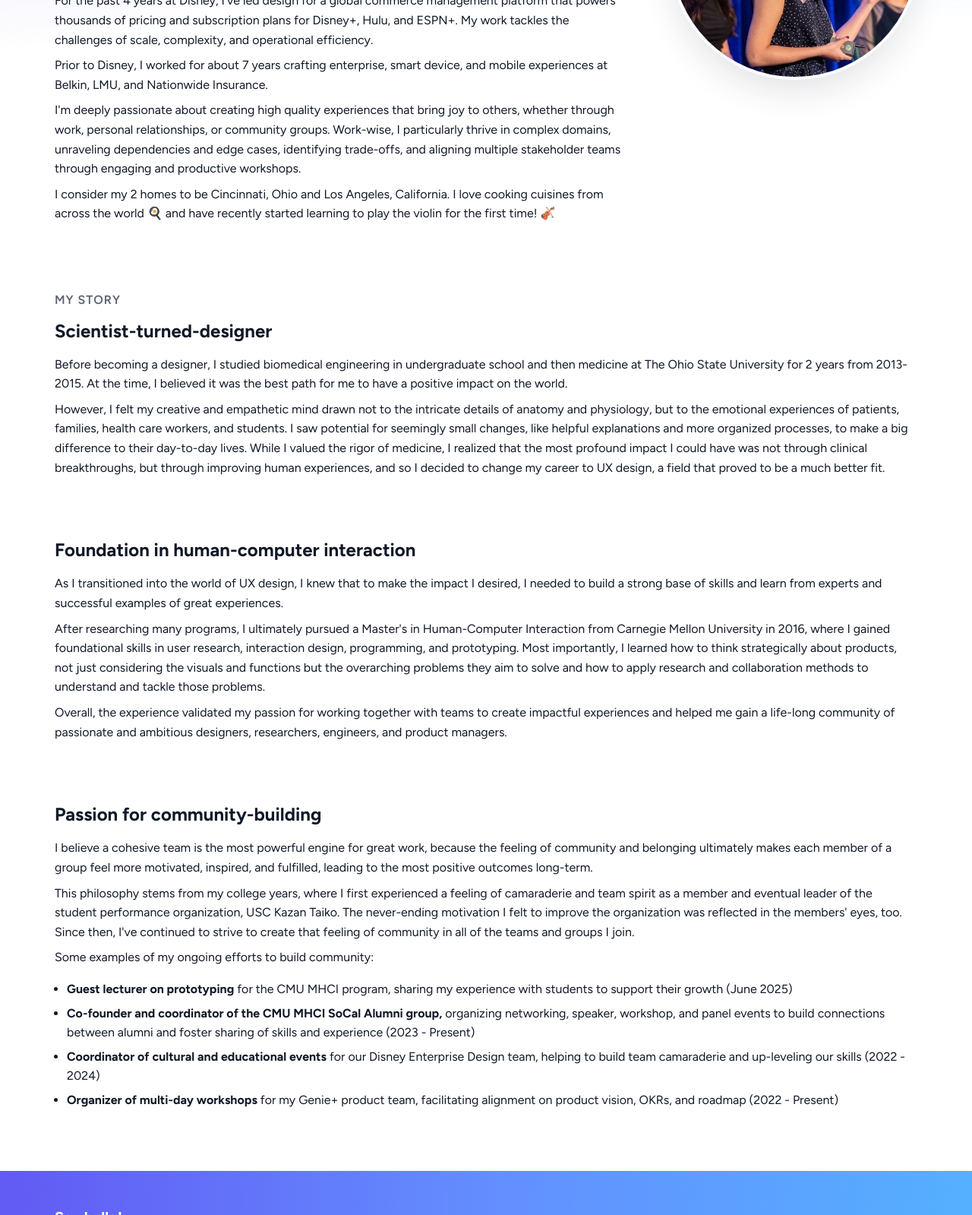
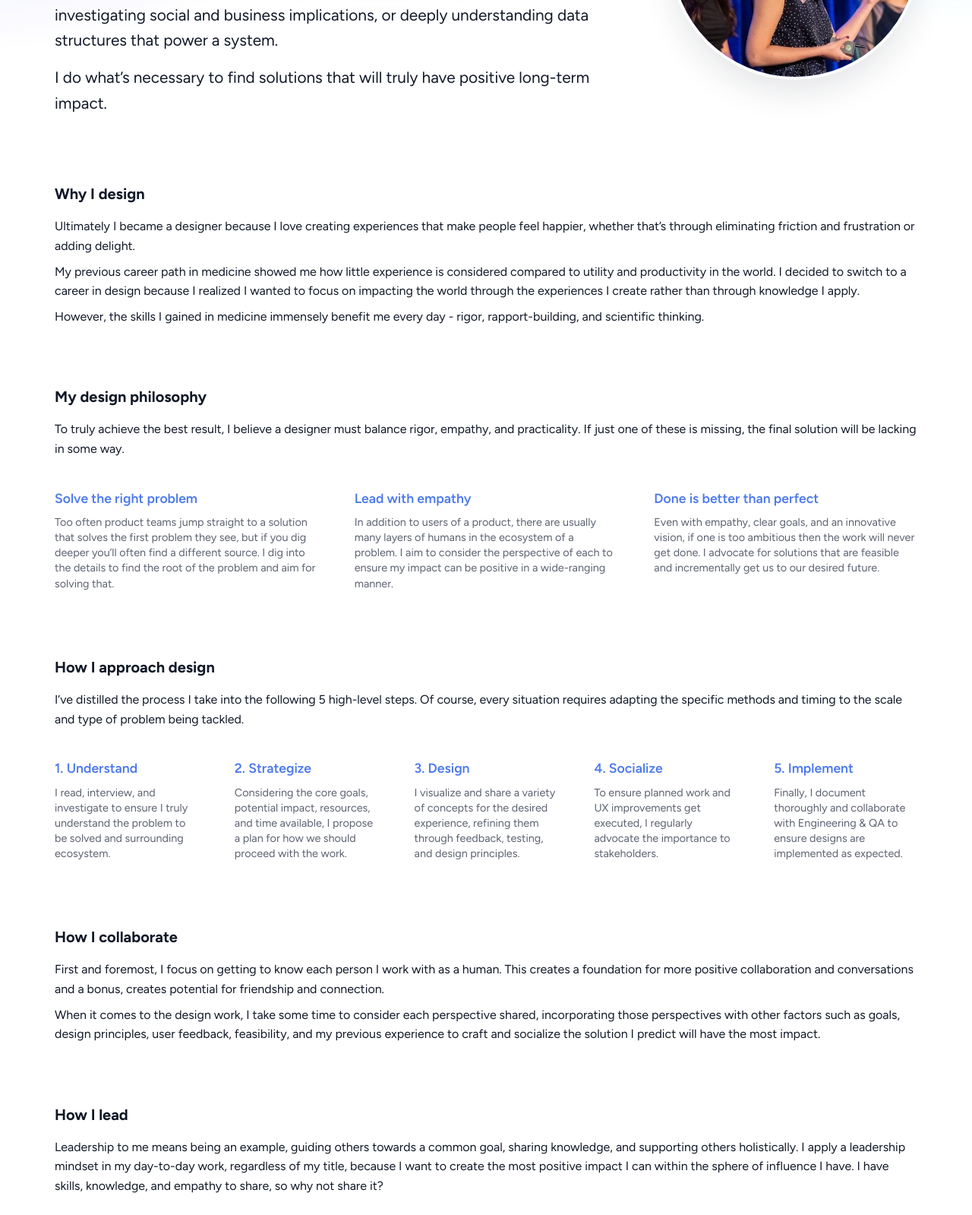
Before and after one commit to wincaroline/portfolio2026, a website: page about.html in a window 1280 px wide. Shown: the part 457-2056 px from the top of the page at 76% size. Drawn offline with Linux system fonts and the light colour scheme.

Commit message:
Updated About and Resume pages

```diff
--- a/about.html
+++ b/about.html
@@ -73,18 +73,15 @@
         <div class="hero__content">
           <p class="mb-40"><a href="index.html">← Home</a></p>
           <p class="eyebrow mb-12">About Me</p>
-          <h2>Hello! I'm Caroline, a Senior Product Designer on the Enterprise Design team at Disney.</h2>
-          <p class="mt-24">
-            For the past 4 years at Disney, I've led design for a global commerce management platform that powers thousands of pricing and subscription plans for Disney+, Hulu, and ESPN+. My work tackles the challenges of scale, complexity, and operational efficiency.
+          <h3>A problem solver at the core</h3>
+          <p class="mt-24 mb-16 headline">
+            I’m not afraid to get my hands dirty and jump straight into a complex and ambiguous
+            problem, whether that’s learning the intricacies of the ecosystem, investigating
+            social and business implications, or deeply understanding data structures that
+            power a system.
           </p>
-          <p>
-            Prior to Disney, I worked for about 7 years crafting enterprise, smart device, and mobile experiences at Belkin, LMU, and Nationwide Insurance.
-          </p>
-          <p>
-            I'm deeply passionate about creating high quality experiences that bring joy to others, whether through work, personal relationships, or community groups. Work-wise, I particularly thrive in complex domains, unraveling dependencies and edge cases, identifying trade-offs, and aligning multiple stakeholder teams through engaging and productive workshops.
-          </p>
-          <p>
-            I consider my 2 homes to be Cincinnati, Ohio and Los Angeles, California. I love cooking cuisines from across the world 🍳 and have recently started learning to play the violin for the first time! 🎻
+          <p class="headline">
+            I do what’s necessary to find solutions that will truly have positive long-term impact.
           </p>
         </div>
 
@@ -101,52 +98,203 @@
       </section>
 
       <section id="my-story" class="section case-block" aria-labelledby="my-story-heading">
-        <p id="my-story-heading" class="eyebrow mb-12">My story</p>
         <div class="mb-40">
-          <h3 class="mb-16">Scientist-turned-designer</h3>
+          <h4 class="mb-16">Why I design</h4>
           <p>
-            Before becoming a designer, I studied biomedical engineering in undergraduate school and then medicine at The Ohio State University for 2 years from 2013-2015. At the time, I believed it was the best path for me to have a positive impact on the world.
+            Ultimately I became a designer because I love creating experiences that
+            make people feel happier, whether that’s through eliminating friction and
+            frustration or adding delight.
           </p>
           <p>
-            However, I felt my creative and empathetic mind drawn not to the intricate details of anatomy and physiology, but to the emotional experiences of patients, families, health care workers, and students. I saw potential for seemingly small changes, like helpful explanations and more organized processes, to make a big difference to their day-to-day lives. While I valued the rigor of medicine, I realized that the most profound impact I could have was not through clinical breakthroughs, but through improving human experiences, and so I decided to change my career to UX design, a field that proved to be a much better fit.
+            My previous career path in medicine showed me how little experience is
+            considered compared to utility and productivity in the world. I decided to
+            switch to a career in design because I realized I wanted to focus on impacting
+            the world through the experiences I create rather than through knowledge I apply.
+          </p>
+          <p>
+            However, the skills I gained in medicine immensely benefit me every day - rigor,
+            rapport-building, and scientific thinking.
           </p>
         </div>
       </section>
 
       <section class="section case-block" >
+        <div class="mb-16">
+          <h4 class="mb-16">My design philosophy</h4>
+          <p>
+            To truly achieve the best result, I believe a designer must balance rigor, empathy, and practicality. If just one of these is missing, the final
+            solution will be lacking in some way.
+          </p>
+        </div>
+        <div class="grid-3col">
+          <div>
+            <h5 class="blue">Solve the right problem</h5>
+            <p class="text-small">
+              Too often product teams jump straight to a solution that solves the first
+              problem they see, but if you dig deeper you’ll often find a different source.
+              I dig into the details to find the root of the problem and aim for solving that.
+            </p>
+          </div>
+          <div>
+            <h5 class="blue">Lead with empathy</h5>
+            <p class="text-small">
+              In addition to users of a product, there are usually many layers of humans
+              in the ecosystem of a problem. I aim to consider the perspective of each to
+              ensure my impact can be positive in a wide-ranging manner.
+            </p>
+          </div>
+          <div>
+            <h5 class="blue">Done is better than perfect</h5>
+            <p class="text-small">
+              Even with empathy, clear goals, and an innovative vision, if one is too
+              ambitious then the work will never get done. I advocate for solutions that
+              are feasible and incrementally get us to our desired future.
+            </p>
+          </div>
+        </div>
+      </section>
+
+      <section class="section case-block" >
+        <div class="mb-16">
+          <h4 class="mb-16">How I approach design</h4>
+          <p>
+            I’ve distilled the process I take into the following 5 high-level steps.
+            Of course, every situation requires adapting the specific methods and
+            timing to the scale and type of problem being tackled.
+          </p>
+        </div>
+        <div class="grid-5col">
+          <div>
+            <h5 class="blue">1. Understand</h5>
+            <p class="text-small">
+              I read, interview, and investigate to ensure I truly understand the
+              problem to be solved and surrounding ecosystem.
+            </p>
+          </div>
+          <div>
+            <h5 class="blue">2. Strategize</h5>
+            <p class="text-small">
+              Considering the core goals, potential impact, resources, and time
+              available, I propose a plan for how we should proceed with the work.
+            </p>
+          </div>
+          <div>
+            <h5 class="blue">3. Design</h5>
+            <p class="text-small">
+              I visualize and share a variety of  concepts for the desired experience,
+              refining them through feedback, testing, and design principles.
+            </p>
+          </div>
+          <div>
+            <h5 class="blue">4. Socialize</h5>
+            <p class="text-small">
+              To ensure planned work and UX improvements get executed, I regularly
+              advocate the importance to stakeholders.
+            </p>
+          </div>
+          <div>
+            <h5 class="blue">5. Implement</h5>
+            <p class="text-small">
+              Finally, I document thoroughly and collaborate with Engineering &
+              QA to ensure designs are implemented as expected.
+            </p>
+          </div>
+        </div>
+      </section>
+
+      <section id="my-story" class="section case-block" aria-labelledby="my-story-heading">
         <div class="mb-40">
-          <h3 class="mb-16">Foundation in human-computer interaction</h3>
+          <h4 class="mb-16">How I collaborate</h4>
           <p>
-            As I transitioned into the world of UX design, I knew that to make the impact I desired, I needed to build a strong base of skills and learn from experts and successful examples of great experiences.
+            First and foremost, I focus on getting to know each person I work with as a
+            human. This creates a foundation for more positive collaboration and
+            conversations and a bonus, creates potential for friendship and connection.
           </p>
           <p>
-            After researching many programs, I ultimately pursued a Master's in Human-Computer Interaction from Carnegie Mellon University in 2016, where I gained foundational skills in user research, interaction design, programming, and prototyping. Most importantly, I learned how to think strategically about products, not just considering the visuals and functions but the overarching problems they aim to solve and how to apply research and collaboration methods to understand and tackle those problems.
-          </p>
-          <p>
-            Overall, the experience validated my passion for working together with teams to create impactful experiences and helped me gain a life-long community of passionate and ambitious designers, researchers, engineers, and product managers.
+            When it comes to the design work, I take some time to consider each
+            perspective shared, incorporating those perspectives with other factors
+            such as goals, design principles, user feedback, feasibility, and my previous
+            experience to craft and socialize the solution I predict will have the most
+            impact.
           </p>
         </div>
       </section>
 
-      <section class="section case-block" >
-        <div class="mb-40">
-          <h3 class="mb-16">Passion for community-building</h3>
+      <section id="my-story" class="section case-block" aria-labelledby="my-story-heading">
+        <div class="mb-24">
+          <h4 class="mb-16">How I lead</h4>
           <p>
-            I believe a cohesive team is the most powerful engine for great work, because the feeling of community and belonging ultimately makes each member of a group feel more motivated, inspired, and fulfilled, leading to the most positive outcomes long-term.
+            Leadership to me means being an example, guiding others towards a common
+            goal, sharing knowledge, and supporting others holistically. I apply a
+            leadership mindset in my day-to-day work, regardless of my title,
+            because I want to create the most positive impact I can within the
+            sphere of influence I have. I have skills, knowledge, and empathy to share,
+            so why not share it?
+          </p>
+        </div>
+        <div>
+          <p>
+            Some examples of how I lead:
+          </p>
+          <ul>
+            <li>
+              I apply best practices and rigor in my design and research work and
+              regularly communicate this process with others</li>
+              <li>
+                I envision ideal future states for my product at Disney to inspire
+                others and drive us forward
+              </li>
+              <li>
+                I regularly share new skills and knowledge I gain about AI and enterprise
+                design with my design team
+              </li>
+              <li>
+                I mentor CMU MHCI graduate students yearly (since 2021 till now, 2026)
+              </li>
+              <li>
+                I gave a lecture on Prototyping for the CMU MHCI Class of ‘25
+              </li>
+              <li>
+                I spoke at the UX Summit, a Disney design conference in 2025, where I
+                shared my learnings about designing for complex enterprise spaces
+              </li>
+          </ul>
+        </div>
+      </section>
+
+      <section id="my-story" class="section case-block" aria-labelledby="my-story-heading">
+        <div class="mb-24">
+          <h4 class="mb-16">How I build community</h4>
+          <p>
+            One of my strongest passions is building community, which I see as when a
+            group of people feel belonging and fulfillment from spending time together.
           </p>
           <p>
-            This philosophy stems from my college years, where I first experienced a feeling of camaraderie and team spirit as a member and eventual leader of the student performance organization, USC Kazan Taiko. The never-ending motivation I felt to improve the organization was reflected in the members' eyes, too. Since then, I've continued to strive to create that feeling of community in all of the teams and groups I join.
+            I strive to create a feeling of community wherever I go, because ultimately
+            I think it improves the experience of those around me and makes a team feel
+            more motivated and happy.
           </p>
-          <p class="mb-16">Some examples of my ongoing efforts to build community:</p>
+        </div>
+        <div>
+          <p>
+            Some specific examples where I have built community:
+          </p>
           <ul>
-            <li><strong>Guest lecturer on prototyping</strong> for the CMU MHCI program, sharing my experience with students to support their growth (June 2025)</li>
-            <li><strong>Co-founder and coordinator of the CMU MHCI SoCal Alumni group,</strong> organizing networking, speaker, workshop, and panel events to build connections between alumni and foster sharing of skills and experience (2023 - Present)</li>
-            <li><strong>Coordinator of cultural and educational events</strong> for our Disney Enterprise Design team, helping to build team camaraderie and up-leveling our skills (2022 - 2024)</li>
-            <li><strong>Organizer of multi-day workshops</strong> for my Genie+ product team, facilitating alignment on product vision, OKRs, and roadmap (2022 - Present)</li>
+            <li>
+              The CMU MHCI SoCal Alumni group I created to help alumni connect with each other
+            </li>
+            <li>
+              The AI Learning Club I started in my Disney Enterprise Design team to
+              encourage others to learn about AI together
+            </li>
+            <li>
+              My ongoing efforts to advocate for and organize in-person summits for my
+              product team at Disney.
+            </li>
           </ul>
         </div>
+      </section>
 
-      </section>
     </main>
 
     <footer class="site-footer">
--- a/styles.css
+++ b/styles.css
@@ -892,6 +892,14 @@ a.btn--text:hover {
   padding-top: var(--space-24);
 }
 
+.grid-5col {
+  display: grid;
+  grid-template-columns: minmax(0, 1fr) minmax(0, 1fr) minmax(0, 1fr) minmax(0, 1fr) minmax(0, 1fr);
+  gap: var(--space-32) var(--space-48);
+  margin-top: 0;
+  padding-top: var(--space-24);
+}
+
 .grid-3col__col {
   min-width: 0;
 }
```
Also changed, not shown: resume.html (+71 -57 lines), 1 other file.
